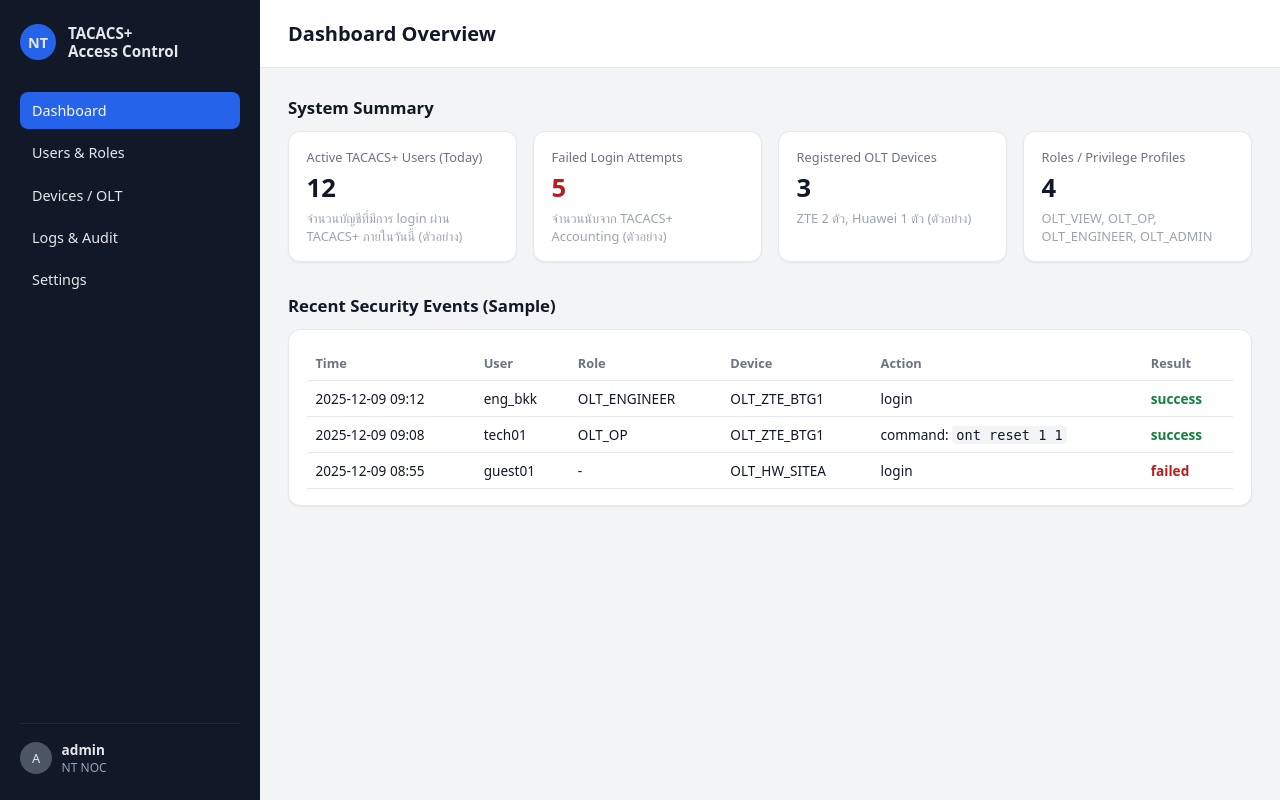
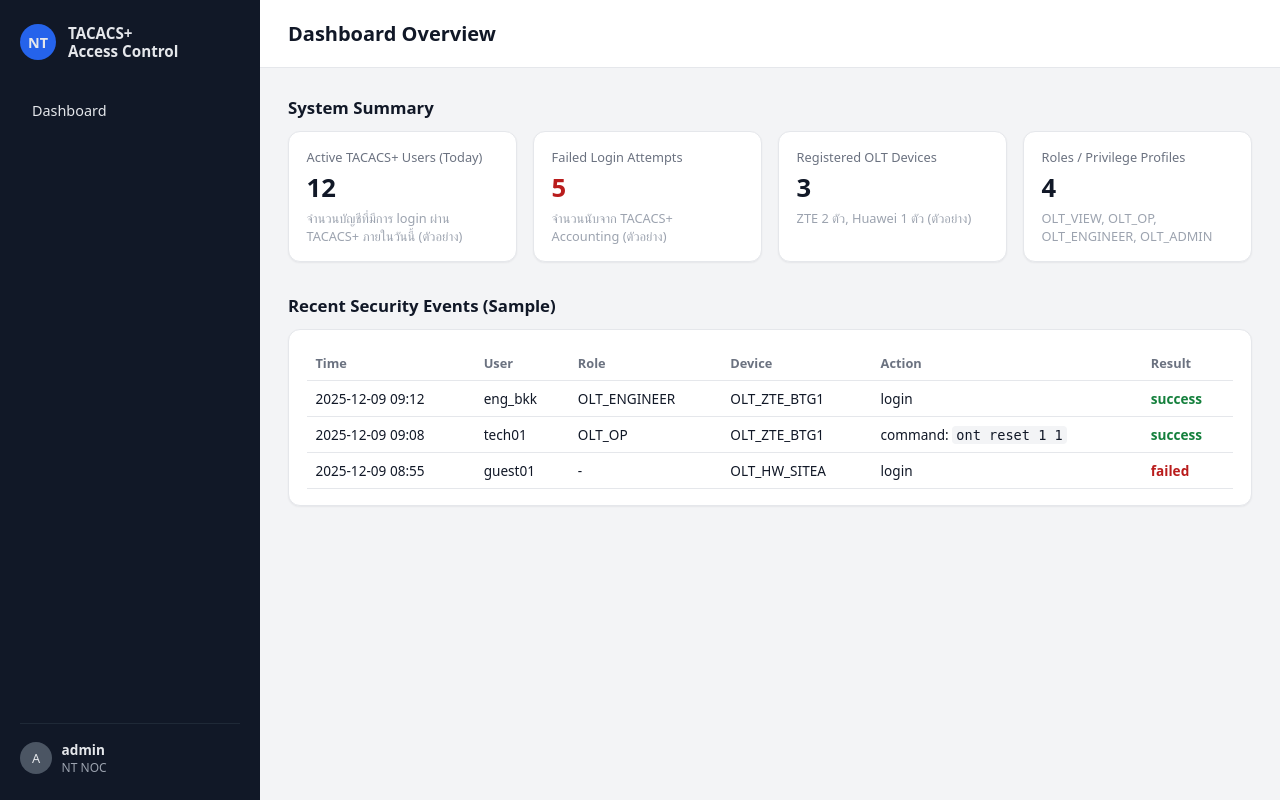
Before and after one commit to FongShana/DashboardTACACS, a Flask app: page / in a window 1280 px wide. Run offline with Flask 3, Linux system fonts and the light colour scheme.

Commit message:
edit base.html

```diff
--- a/tacacs_dashboard/templates/base.html
+++ b/tacacs_dashboard/templates/base.html
@@ -16,11 +16,7 @@
         </div>
 
         <nav class="sidebar-nav">
-          <a href="/" class="nav-item nav-item-active">Dashboard</a>
-          <a href="#" class="nav-item">Users &amp; Roles</a>
-          <a href="#" class="nav-item">Devices / OLT</a>
-          <a href="#" class="nav-item">Logs &amp; Audit</a>
-          <a href="#" class="nav-item">Settings</a>
+           <a href="{{ url_for('dashboard.index') }}" class="nav-item {% if active_page=='dashboard' %}nav-item-active{% endif %}">Dashboard</a>
         </nav>
 
         <div class="sidebar-footer">
```
